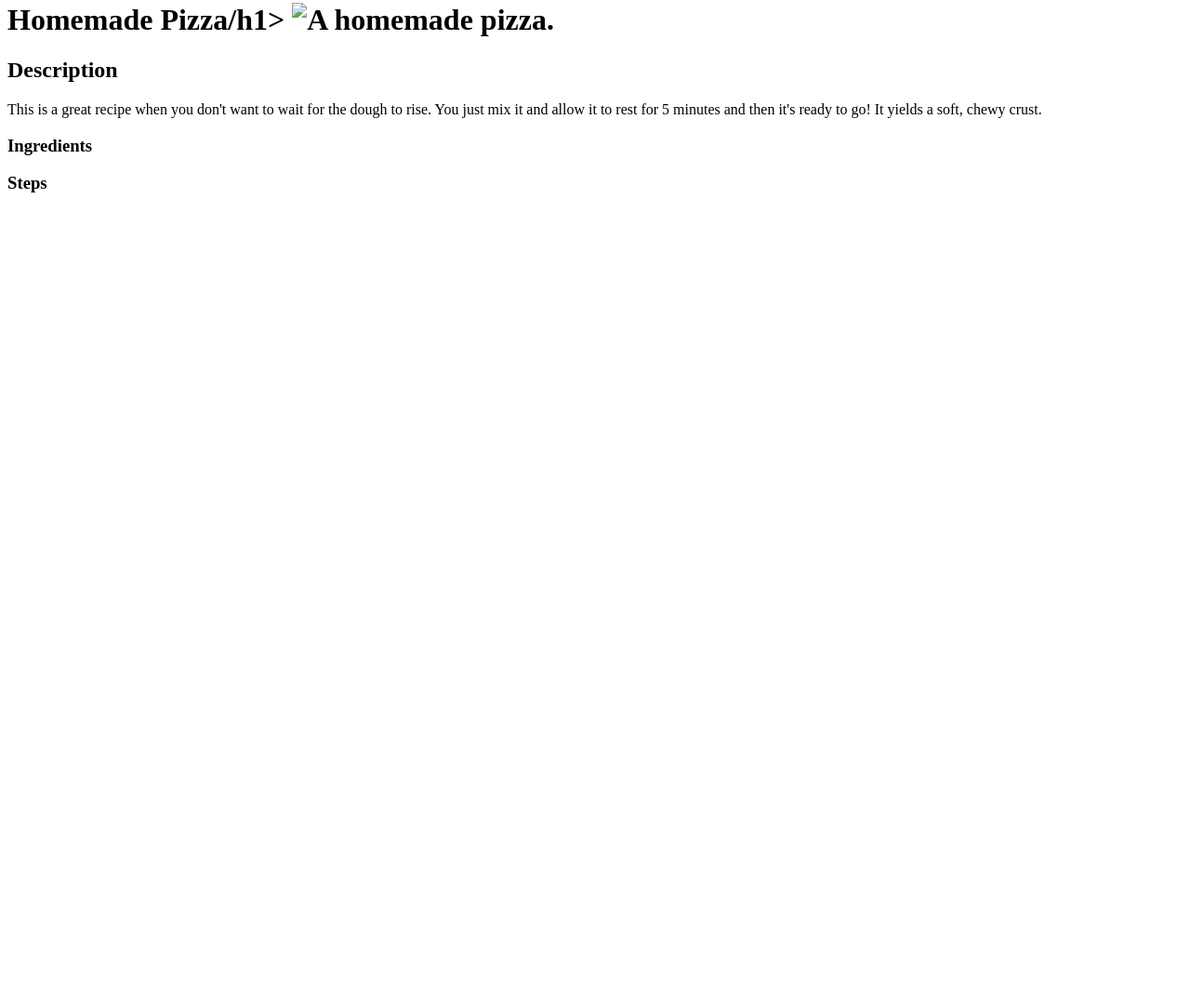
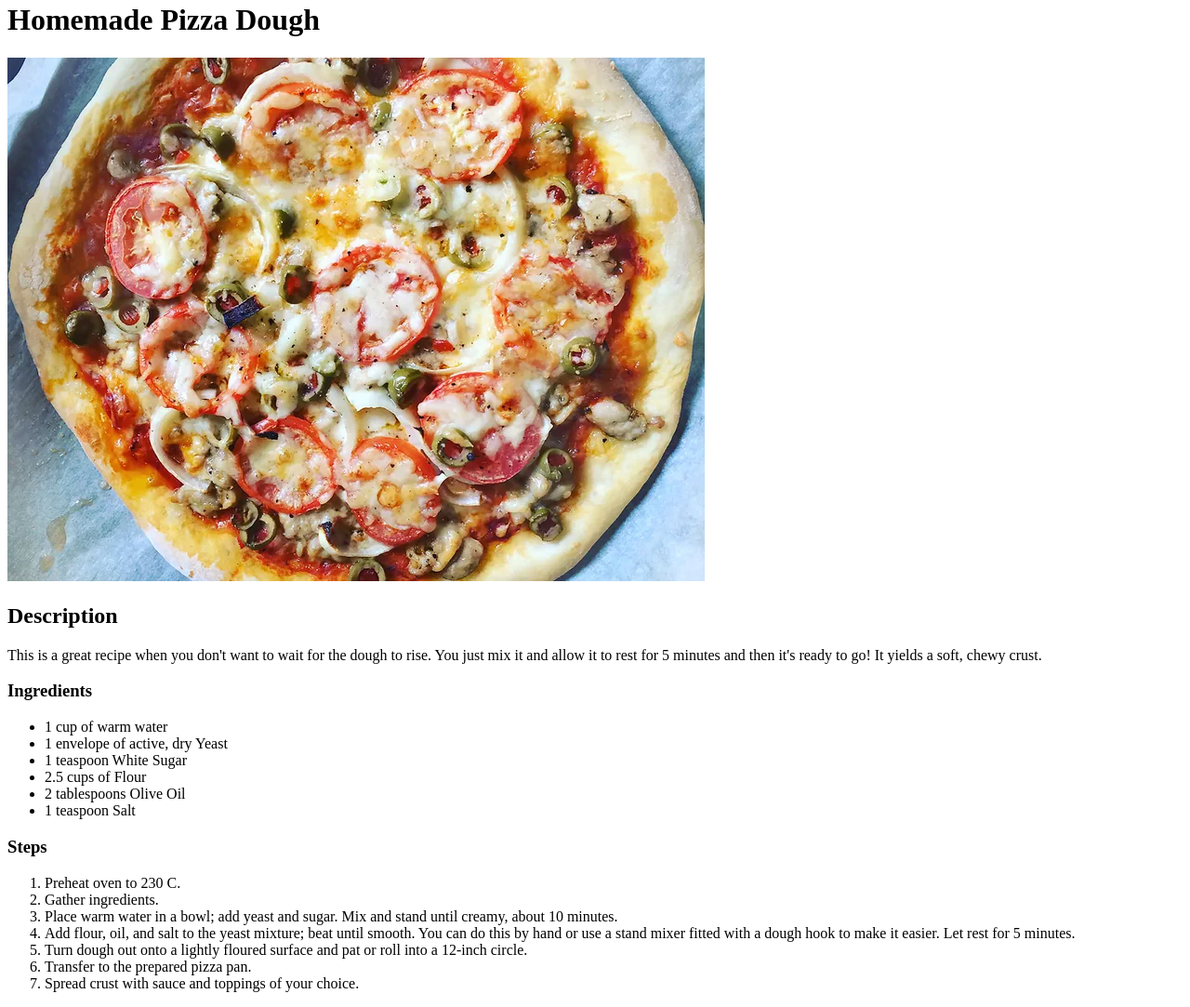
Before and after one commit to ShaunVandermey/odin-recipes, a plain HTML site: page recipes/homemade-pizza.html in a window 1280 px wide. Shown: the part 44-1127 px from the top of the page at 93% size. Before the commit the page ends 800 px from the top, so only its background shows below. Drawn offline with Linux system fonts and the light colour scheme.

Commit message:
Finish the last of the HTML web pages. Added images and links for each.

```diff
--- a/recipes/homemade-pizza.html
+++ b/recipes/homemade-pizza.html
@@ -4,21 +4,32 @@
     <meta charset="UTF-8">
     <meta http-equiv="X-UA-Compatible" content="IE=edge">
     <meta name="viewport" content="width=device-width, initial-scale=1.0">
-    <title>Document</title>
+    <title>Homemade Pizza Dough</title>
 </head>
 <body>
     <a href="../index.html">Home</a>
-    <h1>Homemade Pizza/h1>
-    <img src="images/pizza.jpeg" alt="A homemade pizza."></img>
+    <h1>Homemade Pizza Dough</h1>
+    <img src="images/homemade-pizza.jpeg" alt="A homemade pizza."></img>
     <h2>Description</h2>
     <p>This is a great recipe when you don't want to wait for the dough to rise. You just mix it and allow it to rest for 5 minutes and then it's ready to go! It yields a soft, chewy crust.</p>
     <h3>Ingredients</h3>
     <ul>
-
+        <li>1 cup of warm water</li>
+        <li>1 envelope of active, dry Yeast</li>
+        <li>1 teaspoon White Sugar</li>
+        <li>2.5 cups of Flour</li>
+        <li>2 tablespoons Olive Oil</li>
+        <li>1 teaspoon Salt</li>
     </ul>
     <h3>Steps</h3>
     <ol>
-
+        <li>Preheat oven to 230 C.</li>
+        <li>Gather ingredients.</li>
+        <li>Place warm water in a bowl; add yeast and sugar. Mix and stand until creamy, about 10 minutes.</li>
+        <li>Add flour, oil, and salt to the yeast mixture; beat until smooth. You can do this by hand or use a stand mixer fitted with a dough hook to make it easier. Let rest for 5 minutes.</li>
+        <li>Turn dough out onto a lightly floured surface and pat or roll into a 12-inch circle.</li>
+        <li>Transfer to the prepared pizza pan.</li>
+        <li>Spread crust with sauce and toppings of your choice.</li>
     </ol>
 </body>
 </html>
```
Also changed, not shown: index.html (+11 -1 lines), recipes/meatballs.html (added, +29 -0 lines), recipes/images/homemade-pizza.jpeg (added), recipes/images/meatballs.jpeg (added).
